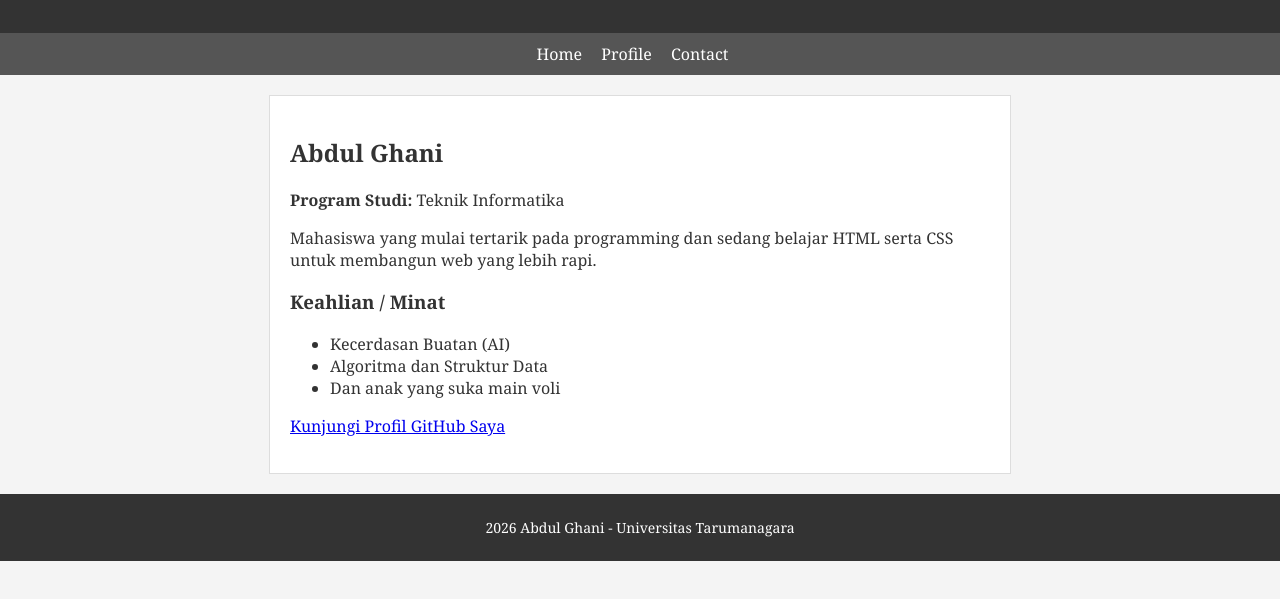
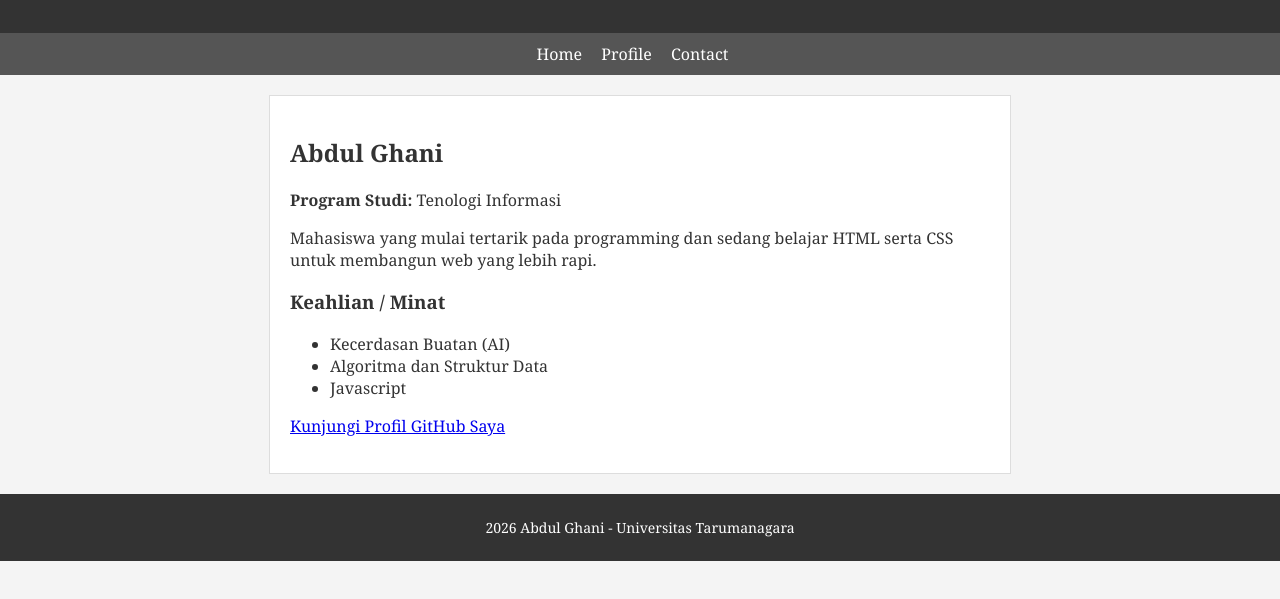
Before and after one commit to abdulghaniii757-collab/Tugas-Pertemuan-1, a plain HTML site: page index.html in a window 1280 px wide. Shown: the part 131-730 px from the top of the page. Drawn offline with Linux system fonts and the light colour scheme.

Commit message:
update Code

```diff
--- a/index.html
+++ b/index.html
@@ -20,14 +20,14 @@
 
     <article>
         <h2>Abdul Ghani</h2>
-        <p><strong>Program Studi:</strong> Teknik Informatika </p>
+        <p><strong>Program Studi:</strong> Tenologi Informasi </p>
         <p>Mahasiswa yang mulai tertarik pada programming dan sedang belajar HTML serta CSS untuk membangun web yang lebih rapi.</p>
 
         <h3>Keahlian / Minat</h3>
         <ul>
             <li>Kecerdasan Buatan (AI)</li>
             <li>Algoritma dan Struktur Data</li>
-            <li>Dan anak yang suka main voli</li>
+            <li>Javascript</li>
         </ul>
 
         <p><a href="https://github.com/abdulghaniii757-collab" target="_blank">Kunjungi Profil GitHub Saya</a></p>
```
